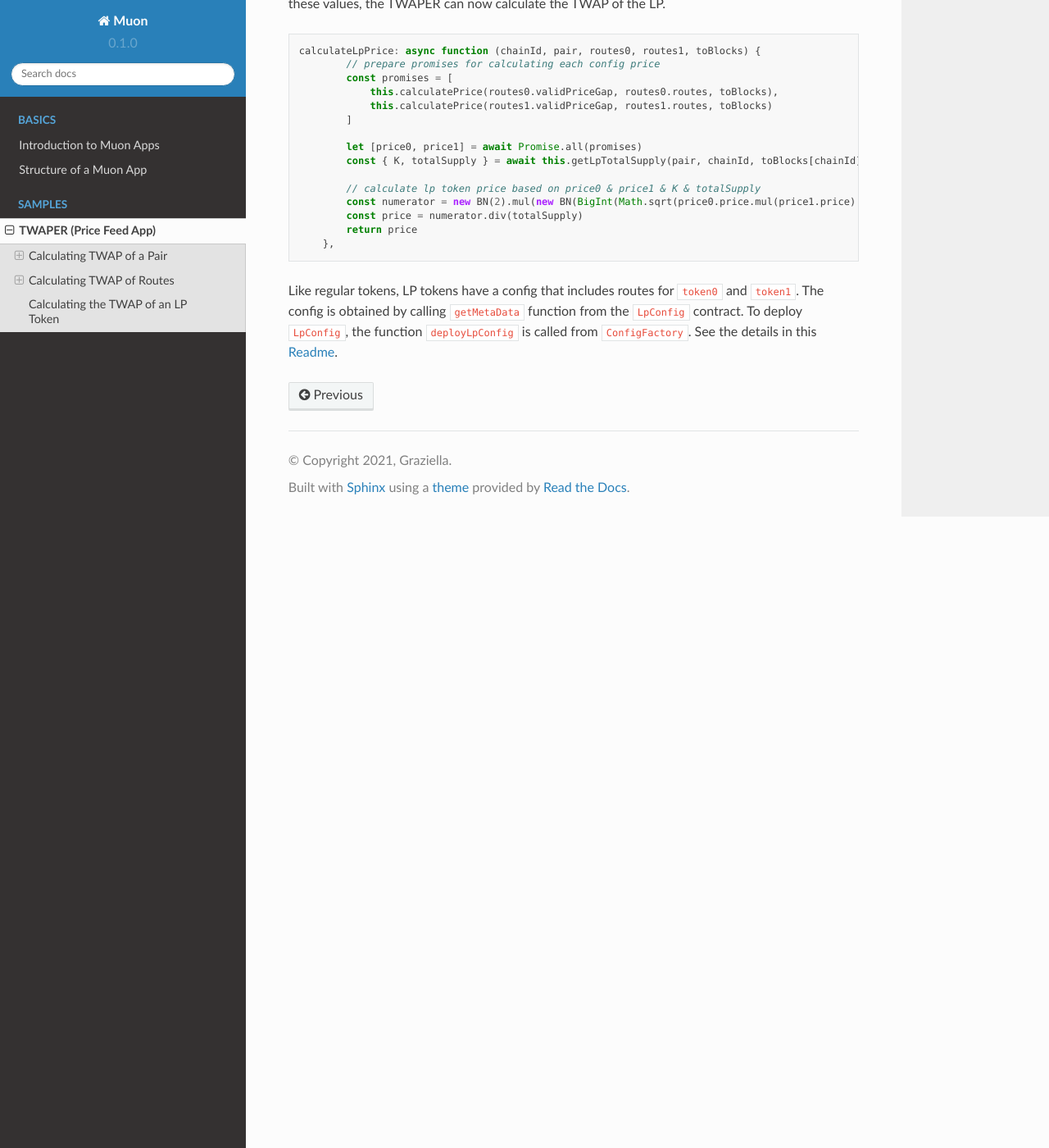
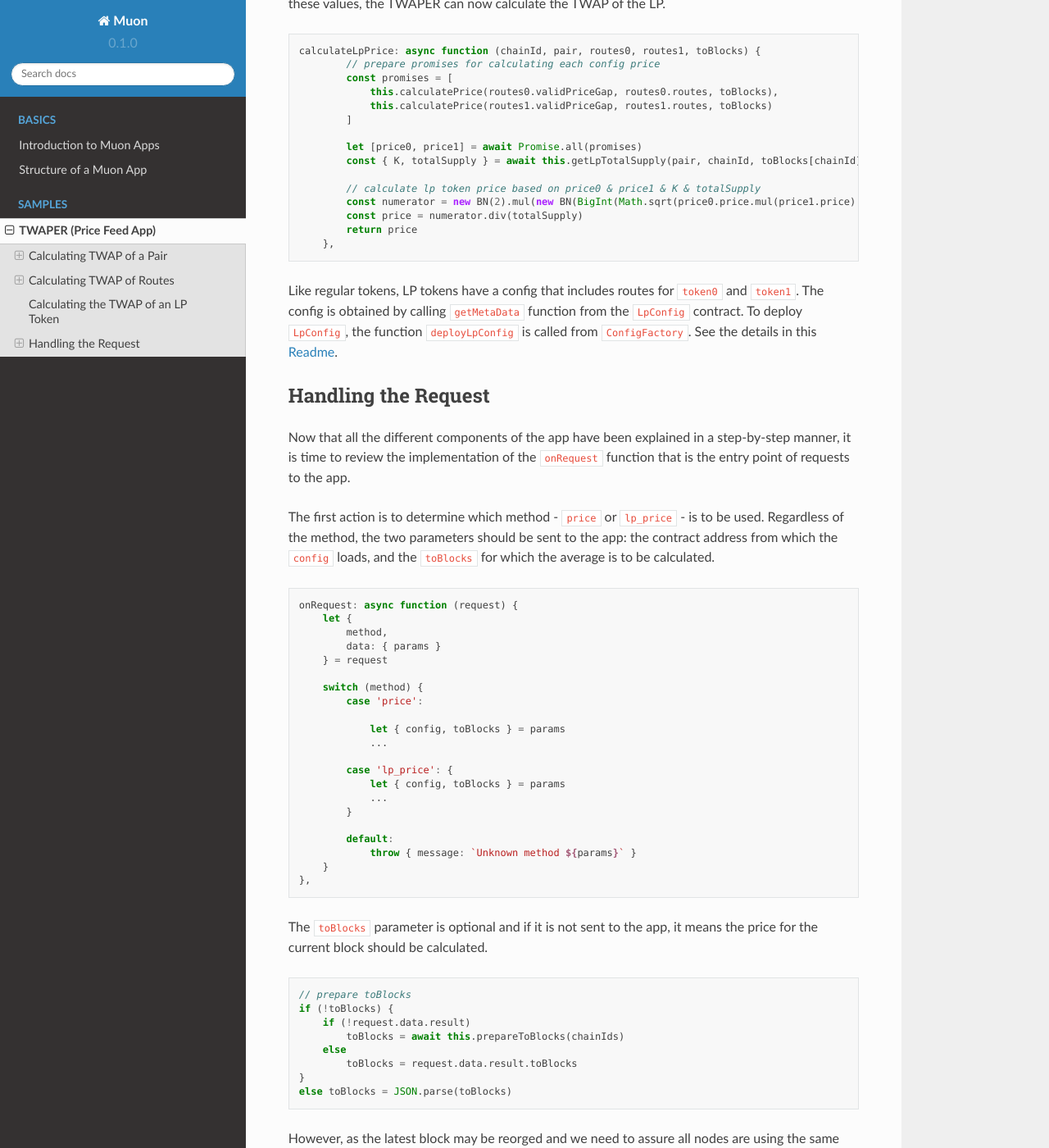
Before and after one commit to abramsymons/rtd-muon, a Sphinx documentation site: the page built from docs/source/twaper.rst, in a window 1280 px wide and 1400 px high, scrolled down 11325 px. Shown: the whole window at 82% size. Built offline with Sphinx 7.4.7 and the Read the Docs theme 2.0.0, drawn with Linux system fonts in a browser that asks for light colours; some of the changed text lies outside the part shown.

Commit message:
Update twaper.rst

```diff
--- a/docs/source/twaper.rst
+++ b/docs/source/twaper.rst
@@ -460,3 +460,71 @@ By using ``Promise`` and ``calculatePrice``, values for ``price0`` and ``price1`
 	},
 
 Like regular tokens, LP tokens have a config that includes routes for ``token0`` and ``token1``. The config is obtained by calling ``getMetaData`` function from the ``LpConfig`` contract. To deploy ``LpConfig``, the function ``deployLpConfig`` is called from ``ConfigFactory``. See the details in this `Readme <https://github.com/smrm-dev/twaper/blob/develop/hardhat/README.md>`_.
+
+********************
+Handling the Request
+********************
+
+Now that all the different components of the app have been explained in a step-by-step manner, it is time to review the implementation of the ``onRequest`` function that is the entry point of requests to the app.
+
+The first action is to determine which method - ``price`` or ``lp_price`` - is to be used. Regardless of the method, the two parameters should be sent to the app: the contract address from which the ``config`` loads, and the ``toBlocks`` for which the average is to be calculated.
+
+.. code-block:: javascript
+
+	onRequest: async function (request) {
+	    let {
+	        method,
+	        data: { params }
+	    } = request
+
+	    switch (method) {
+	        case 'price':
+
+	            let { config, toBlocks } = params
+	            ...
+
+	        case 'lp_price': {
+	            let { config, toBlocks } = params
+	            ...
+	        }
+
+	        default:
+	            throw { message: `Unknown method ${params}` }
+	    }
+	},
+
+The ``toBlocks`` parameter is optional and if it is not sent to the app, it means the price for the current block should be calculated.
+
+.. code-block:: javascript
+
+	// prepare toBlocks
+	if (!toBlocks) {
+	    if (!request.data.result)
+	        toBlocks = await this.prepareToBlocks(chainIds)
+	    else
+	        toBlocks = request.data.result.toBlocks
+	}
+	else toBlocks = JSON.parse(toBlocks)
+
+However, as the latest block may be reorged and we need to assure all nodes are using the same block, we apply a number of blocks for confirmation; that is, rather than assigning the current block to the toBlock, a block that is a few blocks before the current one is assigned.
+
+.. code-block:: javascript
+
+	getReliableBlock: async function (chainId) {
+	    const latestBlock = await ethGetBlockNumber(chainId)
+	    const reliableBlock = latestBlock - blocksToAvoidReorg[chainId]
+	    return reliableBlock
+	},
+
+	prepareToBlocks: async function (chainIds) {
+	    const toBlocks = {}
+	    for (let chainId of chainIds) {
+	        // consider a few blocks before the current block as toBlock to avoid reorg
+	        toBlocks[chainId] = await this.getReliableBlock(chainId)
+	    }
+
+	    return toBlocks
+	},
+
+Method: ``price``
+=================
```
